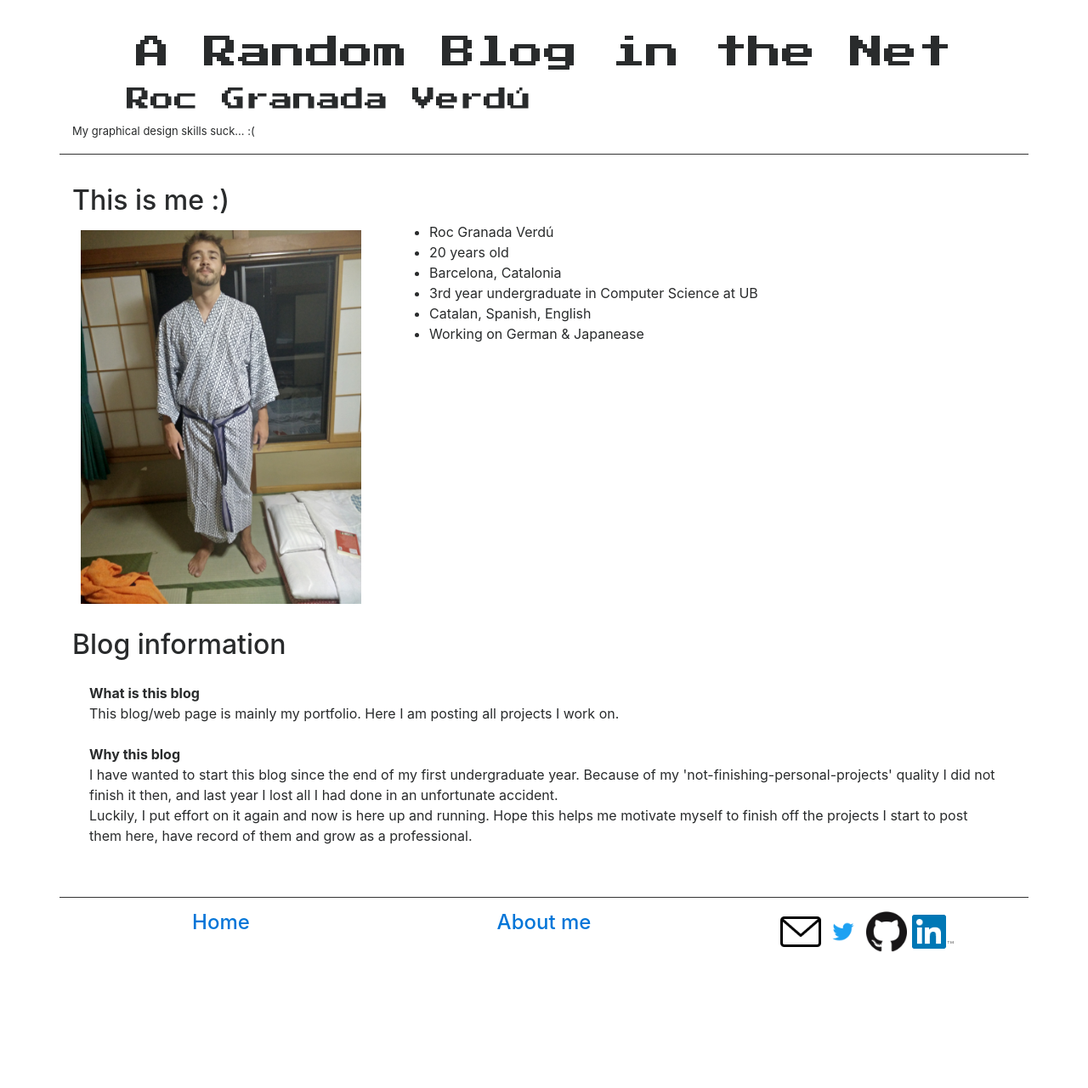
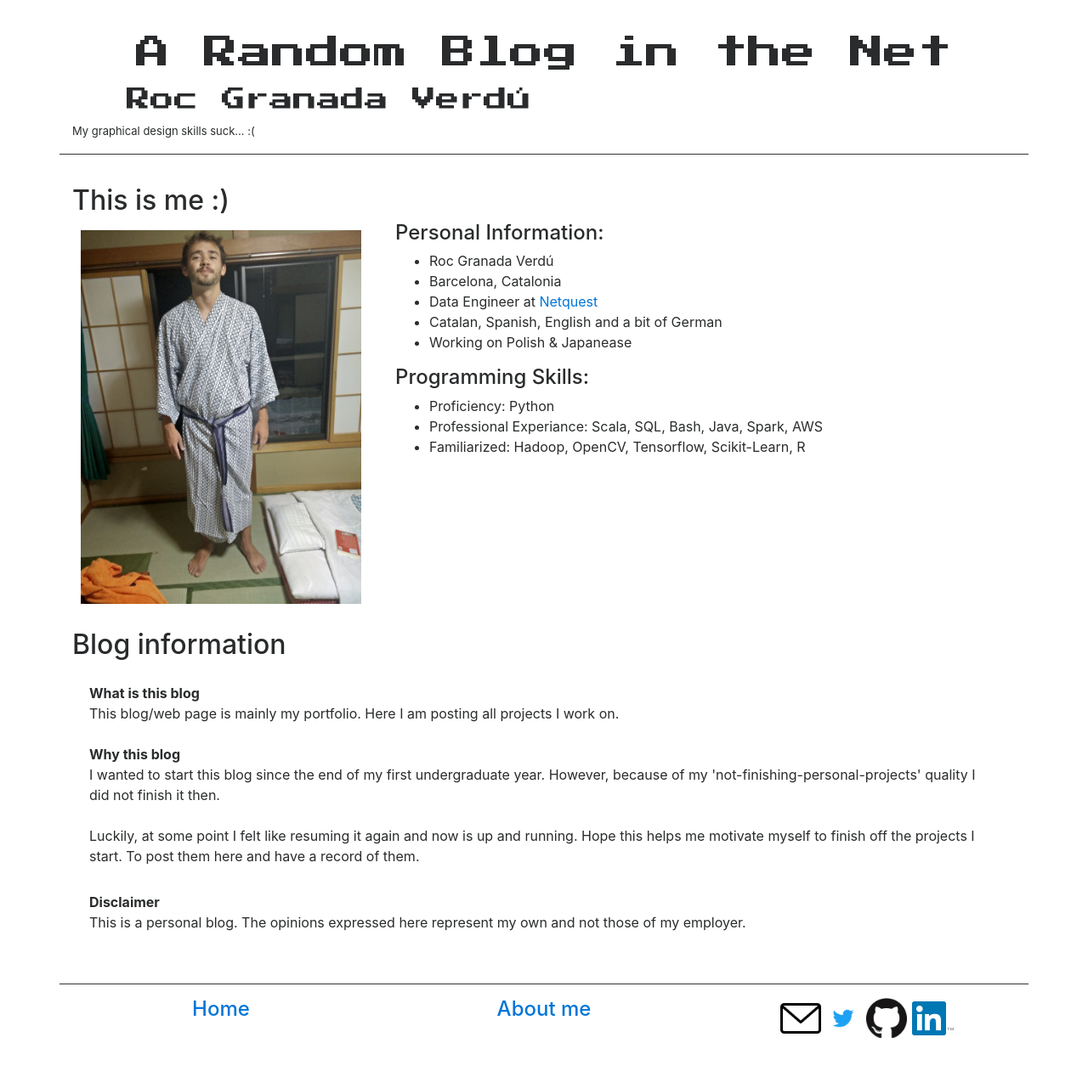
Before and after one commit to Hoter11/WebProject, a Django app: a page that uses blog/templates/about.html in a window 1280 px wide. Shown: the whole page at 85% size. Before the commit the page ends 1121 px from the top, so only its background shows below. Run offline with Django 3.2, Linux system fonts and the light colour scheme; some libraries are stand-ins or nearby versions.

Commit message:
Clean up

```diff
--- a/blog/models.py
+++ b/blog/models.py
@@ -14,7 +14,7 @@ class Entry(models.Model):
     image = models.CharField(max_length=30)
 
     def get_text(self):
-        return open(f'blog/fixtures/texts/{self.identifier}.md').read()
+        return open(f'blog/static/blog/texts/{self.identifier}.md').read()
 
     def __str__(self):
-        return "["+self.title+" | "+self.type+" | "+self.creation_date+" | Hide: "+self.hide+"]"
+        return f'[{self.title} | {self.type} | {self.creation_date.strftime("%Y-%m-%d %H:%M:%S")} | Hide: {self.hide}'
--- a/blog/templates/about.html
+++ b/blog/templates/about.html
@@ -36,13 +36,19 @@
                 <img class="img_responsive icon-image" src="{% static 'blog/images/profile.jpg' %}" alt="Here goes my face :)" />
             </div>
             <div class="col-md-8 col-sm-9 col-xs-10">
+                <h4>Personal Information:</h4>
                 <ul>
                     <li>Roc Granada Verdú</li>
-                    <li>20 years old</li>
                     <li>Barcelona, Catalonia</li>
-                    <li>3rd year undergraduate in Computer Science at UB</li>
-                    <li>Catalan, Spanish, English</li>
-                    <li>Working on German & Japanease</li>
+                    <li>Data Engineer at <a href="https://www.netquest.com">Netquest</a></li>
+                    <li>Catalan, Spanish, English and a bit of German</li>
+                    <li>Working on Polish & Japanease</li>
+                </ul>
+                <h4>Programming Skills:</h4>
+                <ul>
+                    <li>Proficiency: Python</li>
+                    <li>Professional Experiance: Scala, SQL, Bash, Java, Spark, AWS</li>
+                    <li>Familiarized: Hadoop, OpenCV, Tensorflow, Scikit-Learn, R</li>
                 </ul>
             </div>
         </div>
@@ -56,11 +62,13 @@
                 projects I work on.<br><br>
 
                 <b>Why this blog</b><br>
-                I have wanted to start this blog since the end of my first
-                undergraduate year. Because of my
-                'not-finishing-personal-projects' quality I
-                did not finish it then, and last year I lost all I had done in an unfortunate accident.<br>
-                Luckily, I put effort on it again and now is here up and running. Hope this helps me motivate myself to finish off the projects I start to post them here, have record of them and grow as a professional.<br><br></p>
+                I wanted to start this blog since the end of my first undergraduate year.
+                However, because of my 'not-finishing-personal-projects' quality I did not finish it then.<br><br>
+                Luckily, at some point I felt like resuming it again and now is up and running. Hope this helps me motivate myself
+                to finish off the projects I start. To post them here and have a record of them.<br></p>
+
+                <p><b>Disclaimer</b><br>
+                This is a personal blog. The opinions expressed here represent my own and not those of my employer.<br><br>
 
             </div>
         </div>
--- a/blog/templates/home.html
+++ b/blog/templates/home.html
@@ -43,7 +43,7 @@
                 </div>
             {% endfor %}
         {% else %}
-            <p>No Flights are available.</p>
+            <p>No Blog entries available.</p>
         {% endif %}
     </div>
 
```
Also changed, not shown: blog/static/blog/texts/AA01.md (renamed from blog/fixtures/texts/AA01.md, +1 -1 lines), README.md, blog/migrations/0005_remove_entry_text.py (added), blog/static/blog/images/CSS3_and_HTML5_logos_and_wordmarks.svg (deleted), blog/static/blog/images/app.png (deleted), blog/static/blog/images/fuji.jpg (deleted), blog/static/blog/images/got.jpg (deleted), blog/static/blog/texts/AA02.md (renamed from blog/fixtures/texts/AA02.md), db.sqlite3, 2 other files.
